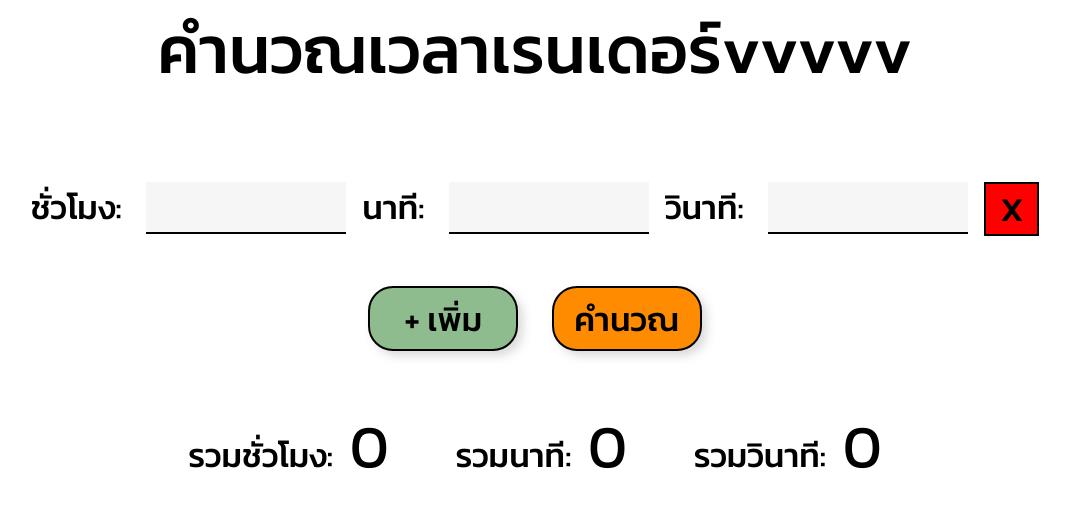
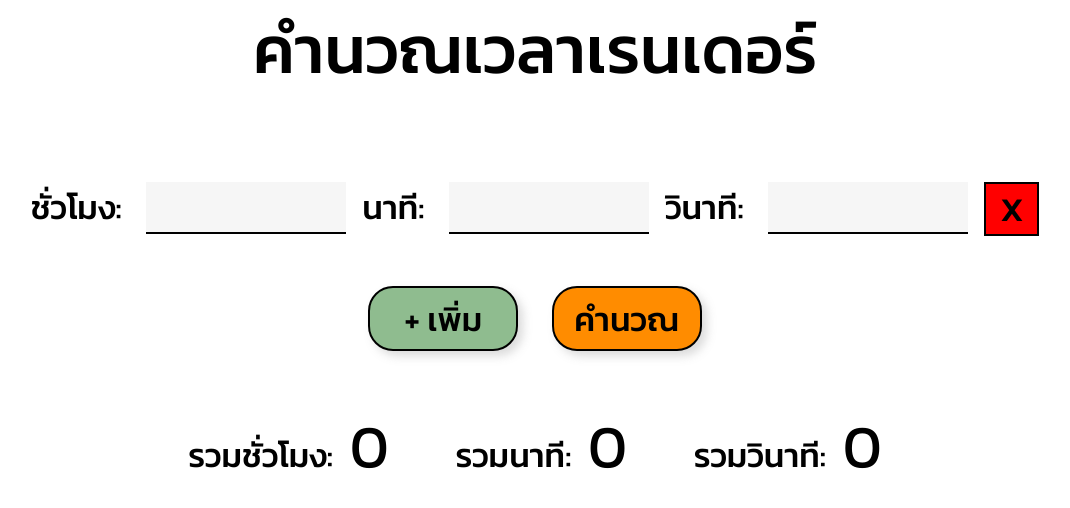
Before and after one commit to ItzBlackHeart/calculate-intro-render-time, a plain HTML site: page index.html in a window 1280 px wide. Shown: the whole page, without its empty margins (105-1175 px from the left). Drawn offline with Linux system fonts and the light colour scheme.

Commit message:
Update index.html

```diff
--- a/index.html
+++ b/index.html
@@ -8,7 +8,7 @@
 </head>
 <body>
 
-    <h1>คำนวณเวลาเรนเดอร์vvvvv</h1>
+    <h1>คำนวณเวลาเรนเดอร์</h1>
 
   <!-- แบบฟอร์ม -->
   <div class="timeForm-row">
```
